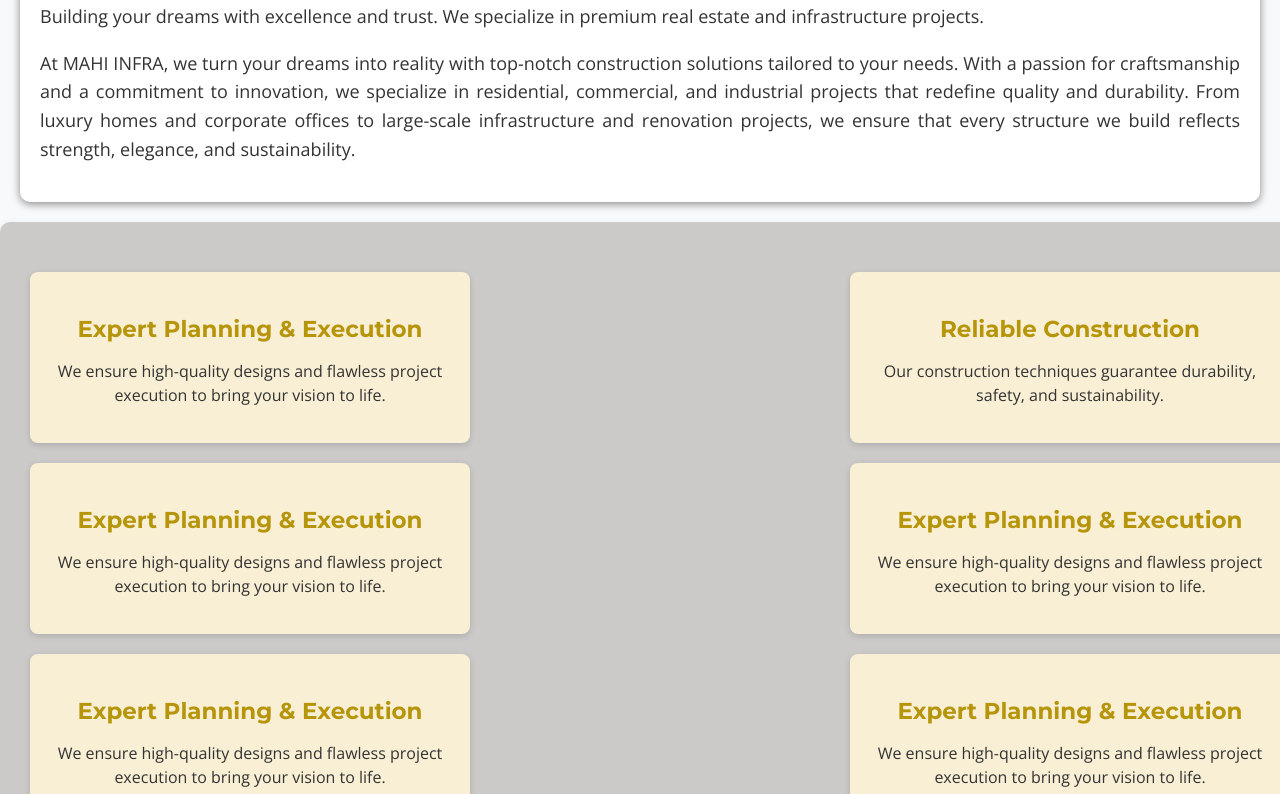
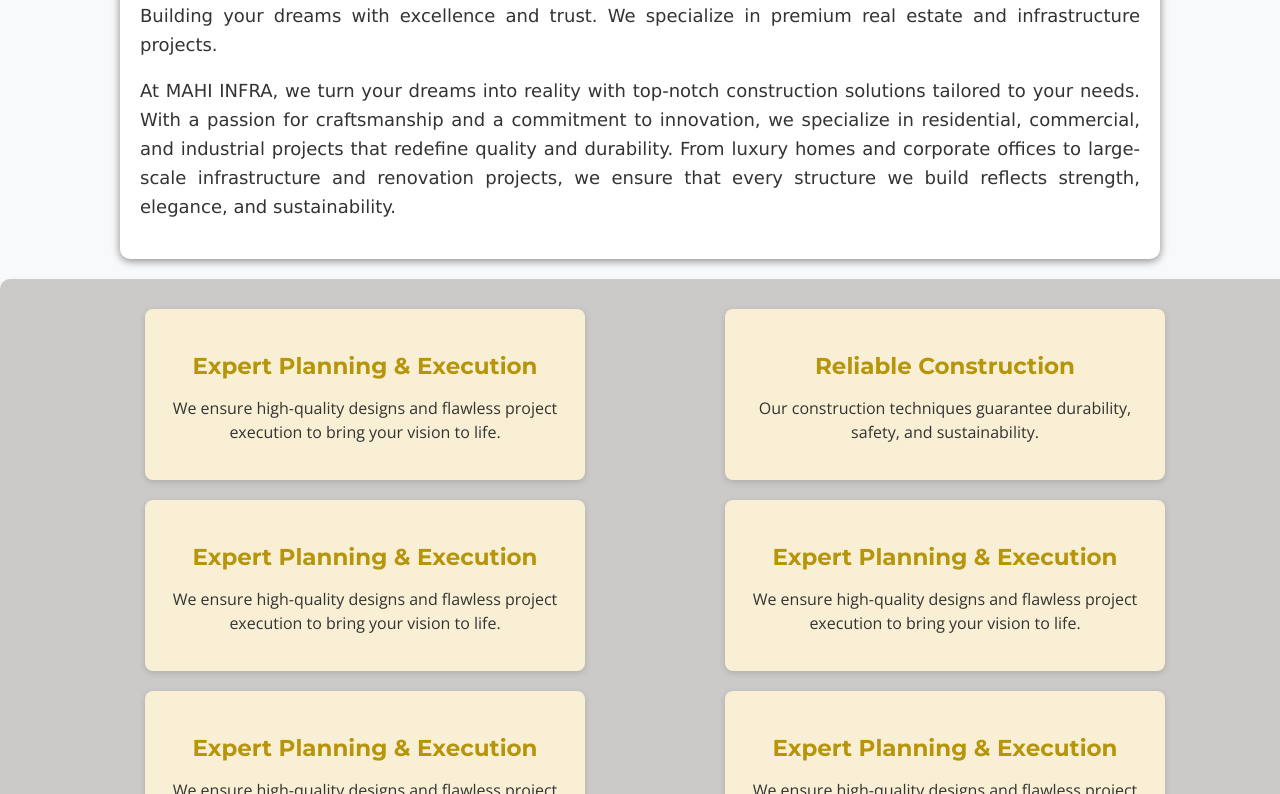
Before and after one commit to YeshwanthYolar/Mahi-Infra, a plain HTML site: page src/index.html in a window 1280 px wide. Shown: the part 391-1185 px from the top of the page. Drawn offline with nearby package versions, Linux system fonts and the light colour scheme.

Commit message:
new changes

```diff
--- a/src/global.css
+++ b/src/global.css
@@ -1,12 +1,22 @@
 /* General Styles */
 body {
     font-family: open sans  , sans-serif;
-    margin: 0;
+    margin: 0 auto;
     padding: 0;
     background-color: #f8f9fa;
     color: #333;
     overflow-x: hidden;
 }
+/* Section Styling welcome part*/
+section {
+    margin: 20px auto;
+    width: 100%;
+    background: #ffffff;
+    padding: 20px;
+    border-radius: 10px;
+    box-shadow: 0px 2px 8px rgba(10, 8, 8, 0.472);
+}
+/* styling of header and para ends here */
 
 /* Header Styling */
 header {
@@ -41,7 +51,7 @@ header h1 {
 }
 
 .container p {
-    font-family: "open sans", sans-serif; /* Custom Font */
+    font-family: 'Lucida Sans', 'Lucida Sans Regular'; /* Custom Font */
     font-size: 18px; /* Adjust the size */
     font-weight: 400;
     color: #333; /* Dark text */
@@ -52,21 +62,11 @@ header h1 {
 .container {
     padding: 20px;
     text-align: center;
-    max-width: 1200px;
+    max-width: 1000px;
     margin: 0 auto;
 }
 
-/* Section Styling welcome part*/
-section {
-    margin: 20px auto;
-    width: 100%;
-    background: #ffffff;
-    padding: 20px;
-    border-radius: 10px;
-    box-shadow: 0px 2px 8px rgba(10, 8, 8, 0.472);
-}
 
-/* styling of header and para ends here */
 
 /* the styling for aboutus starts here */
 .aboutus h2 {
@@ -79,7 +79,7 @@ section {
 }
 
 .aboutus p {
-    font-family: "open sans", sans-serif; /* Custom Font */
+    font-family: 'Lucida Sans', 'Lucida Sans Regular'; /* Custom Font */
     font-size: 18px; /* Adjust the size */
     font-weight: 400;
     color: #333; /* Dark text */
@@ -342,11 +342,11 @@ button:hover {
 /* Features Section */
 .features {
     display: flex;
-    justify-content: space-between;
+    justify-content: space-evenly;
     align-items: center;
     text-align: center;
     background: #cbcac8;
-    padding: 40px 20px;
+    padding: 20px 15px ;
     border-radius: 10px;
     box-shadow: 0px 4px 8px rgba(0, 0, 0, 0.1);
     flex-wrap: wrap;
```
Also changed, not shown: src/about.html (+1 -2 lines).
